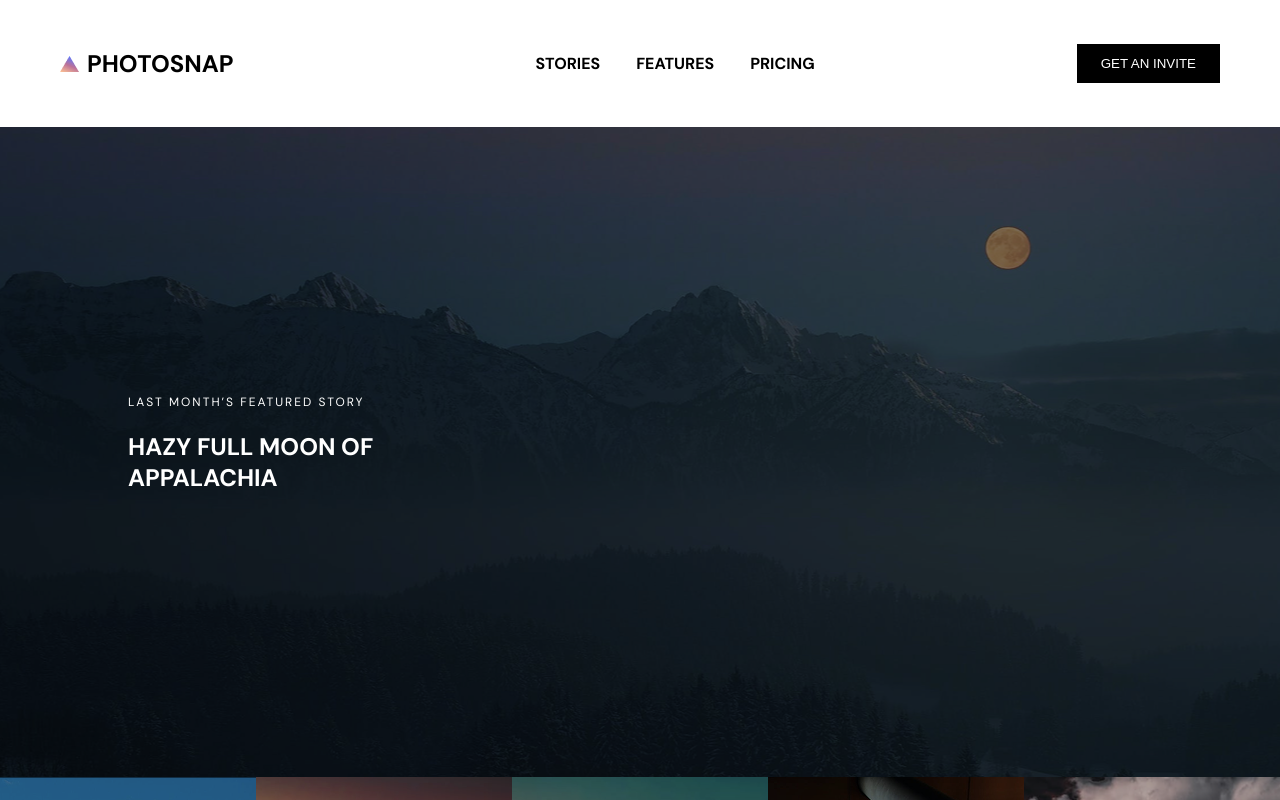
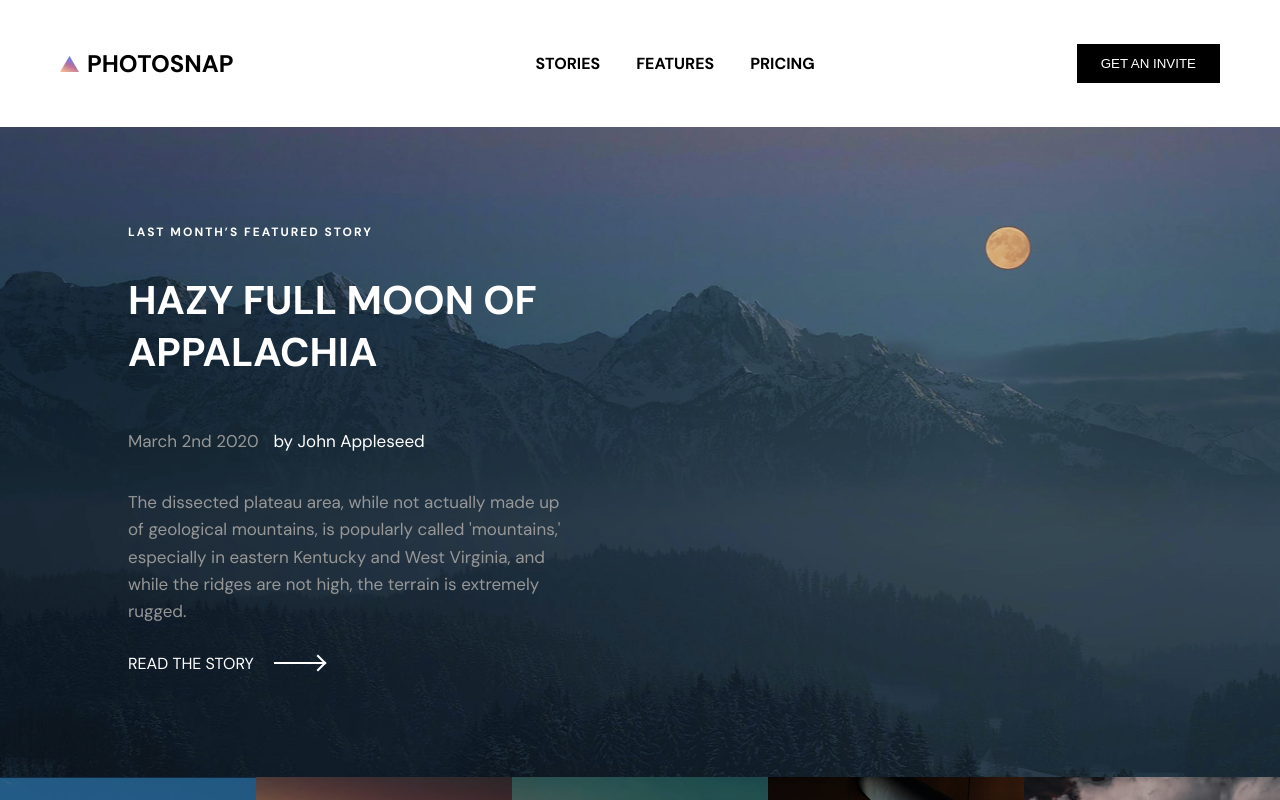
Before and after one commit to Lanssii/photosnap-website-react, a React (Vite) app: page /stories in a window 1280 px wide. Shown: the top 800 px of the page. Built offline with nearby package versions, Linux system fonts and the light colour scheme.

Commit message:
feat: enhance HeroSection with date and author details, and update styles for improved presentation

```diff
--- a/src/components/HeroSection/HeroSection.css
+++ b/src/components/HeroSection/HeroSection.css
@@ -90,15 +90,15 @@
   position: absolute;
   inset: 0;
 
-  background: rgba(0, 0, 0, 0.5);
+  background: rgba(0, 0, 0, 0.1);
 }
 
 .overlay-content {
   position: relative;
   z-index: 2;
 
-  color: white;
-  max-width: 400px;
+  color: #ffffff;
+  max-width: 450px;
   margin-left: 10%;
 }
 .top-text {
@@ -106,6 +106,57 @@
   letter-spacing: 2px;
   text-transform: uppercase;
   color: #ffffff;
+  font-weight: bold;
+}
+
+.overlay-hero p {
+  line-height: 1.6;
+  color: #979797;
+  font-size: 17px;
+}
+
+.overlay-hero h1 {
+  font-size: 40px;
+}
+
+.date-author {
+  display: flex;
+  gap: 15px;
+}
+
+.overlay-hero .author {
+  color: #ffffff;
+}
+
+.overlay-hero .arrow {
+  position: relative;
+  width: 50px;
+  height: 2px;
+  background-color: #ffffff;
+  margin: 20px;
+}
+
+.overlay-hero .arrow::after {
+  content: "";
+  position: absolute;
+  right: 0;
+  top: -5px;
+  width: 10px;
+  height: 10px;
+  border-top: 2px solid #ffffff;
+  border-right: 2px solid #ffffff;
+  transform: rotate(45deg);
+}
+
+.overlay-hero .invite-way {
+  display: flex;
+  align-items: center;
+}
+.overlay-hero .invite-way a {
+  color: #ffffff;
+}
+.overlay-hero .invite-way a:hover {
+  text-decoration: underline;
 }
 
 /* MEDIA QUARIES */
--- a/src/components/HeroSection/HeroSection.jsx
+++ b/src/components/HeroSection/HeroSection.jsx
@@ -14,6 +14,10 @@ function HeroSection(props) {
                 <span className="top-text">{props.topText}</span>
               )}
               <h1>{props.title}</h1>
+              <div className="date-author">
+                <p>{props.date}</p>
+                <p className="author">{props.author}</p>
+              </div>
               <p>{props.para}</p>
 
               <div className="invite-way">
--- a/src/views/Stories.jsx
+++ b/src/views/Stories.jsx
@@ -11,6 +11,10 @@ function Stories() {
         storiesImage={storiesImage}
         topText="LAST MONTH’S FEATURED STORY"
         title="HAZY FULL MOON OF APPALACHIA"
+        date="March 2nd 2020"
+        author="by John Appleseed"
+        para="The dissected plateau area, while not actually made up of geological mountains, is popularly called 'mountains,' especially in eastern Kentucky and West Virginia, and while the ridges are not high, the terrain is extremely rugged."
+        linkText="READ THE STORY"
       />
       <StorySection />
       <StorySection />
```
